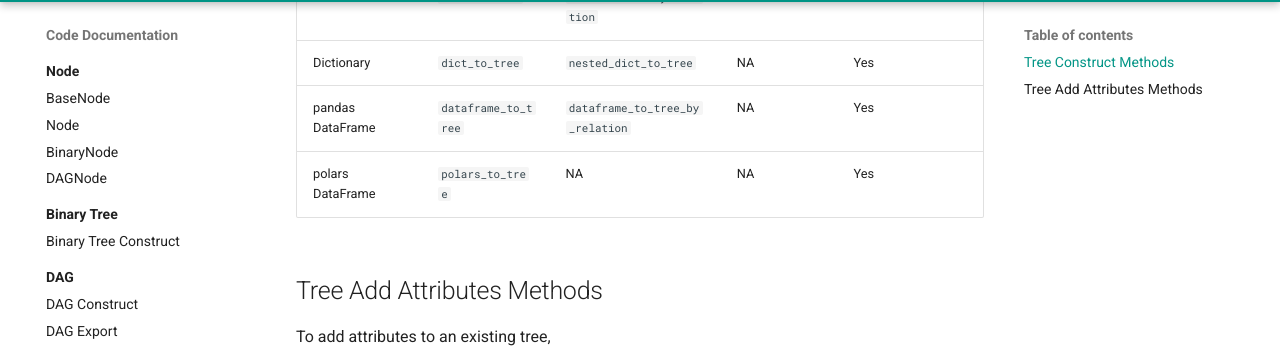
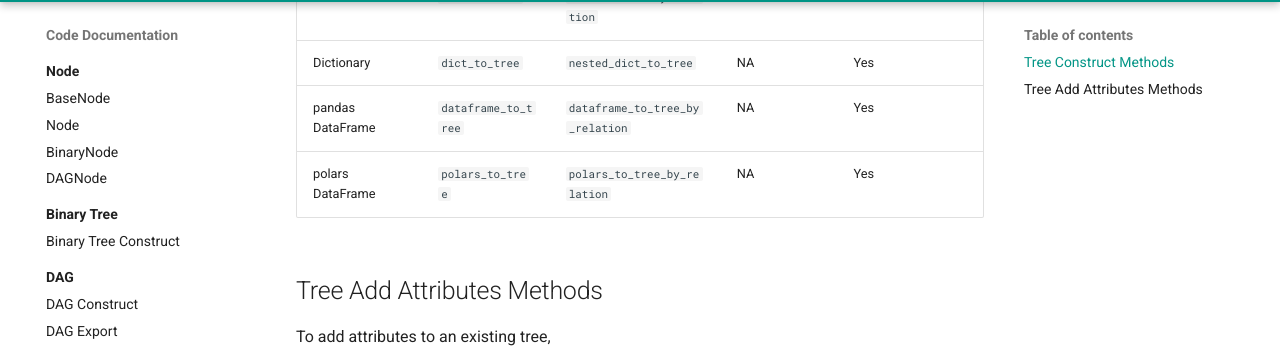
Before and after one commit to kayjan/bigtree, an MkDocs documentation site: the page built from docs/bigtree/tree/construct.md, in a window 1280 px wide and 900 px high, scrolled down 467 px. Shown: the part 94-453 px from the top of the window. Built offline with MkDocs 1.6.1 and Material for MkDocs 9.7.7, drawn with Linux system fonts in a browser that asks for light colours; comment, search, counter and statistics services are not loaded; the version menu is left out.

Commit message:
docs: Polars method polars_to_tree_by_relation

```diff
--- a/docs/bigtree/tree/construct.md
+++ b/docs/bigtree/tree/construct.md
@@ -16,7 +16,7 @@ To decide which method to use, consider your data type and data values.
 | List                | ` list_to_tree`     | ` list_to_tree_by_relation`     | NA                  | No                                                        |
 | Dictionary          | ` dict_to_tree`     | ` nested_dict_to_tree`          | NA                  | Yes                                                       |
 | pandas DataFrame    | `dataframe_to_tree` | `dataframe_to_tree_by_relation` | NA                  | Yes                                                       |
-| polars DataFrame    | `polars_to_tree`    | NA                              | NA                  | Yes                                                       |
+| polars DataFrame    | `polars_to_tree`    | `polars_to_tree_by_relation`    | NA                  | Yes                                                       |
 
 ## Tree Add Attributes Methods
 
```
Also changed, not shown: docs/tree.md (+1 -1 lines).
